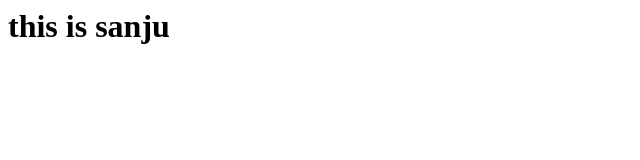
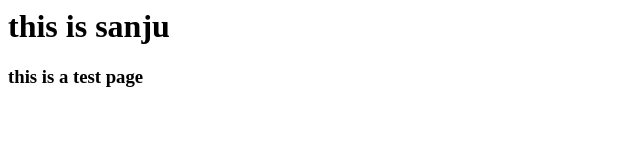
Before and after one commit to sanjuvardhan/test, a plain HTML site: page index.html in a window 1280 px wide. Shown: the whole page, without its empty margins (0-640 px from the left). Drawn offline with Linux system fonts and the light colour scheme.

Commit message:
Update index.html

```diff
--- a/index.html
+++ b/index.html
@@ -1 +1,4 @@
 <h1>this is sanju</h1>
+<h3>
+this is a test page
+</h3>
```
